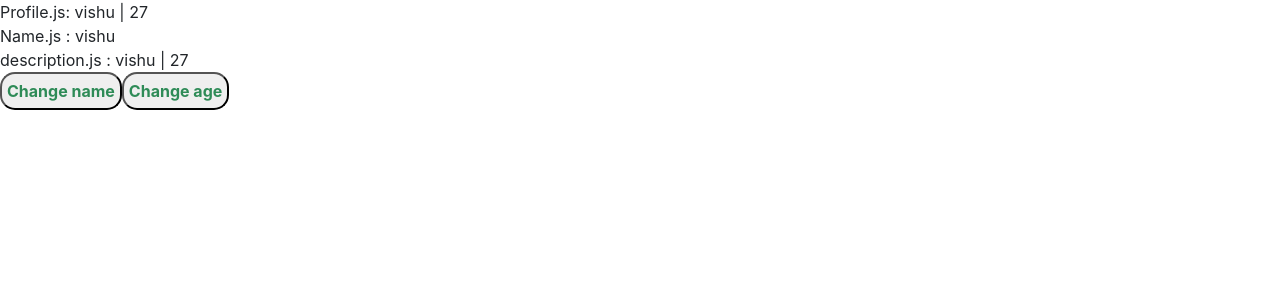
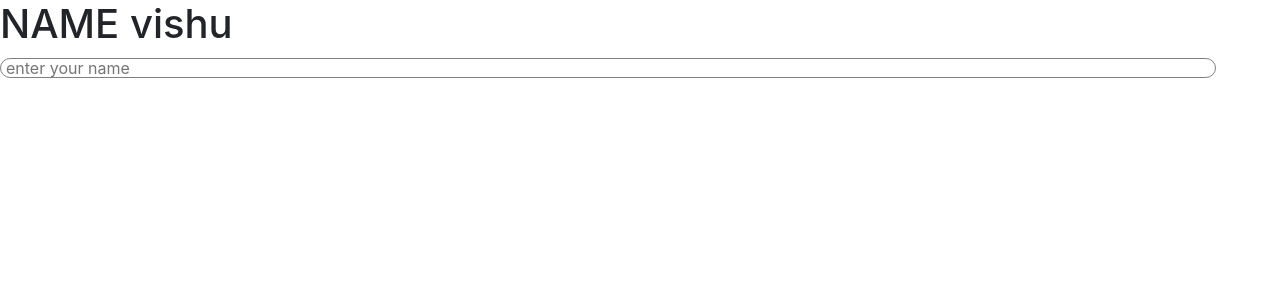
Before and after one commit to vpyasi11/React, a React (Create React App) app in the folder router/: page / in a window 1280 px wide. Shown: the top 300 px of the page. Built offline with nearby package versions, Linux system fonts and the light colour scheme.

Commit message:
reactcookies and advanced routing using params

```diff
--- a/router/package.json
+++ b/router/package.json
@@ -9,7 +9,6 @@
     "axios": "^1.4.0",
     "react": "^18.2.0",
     "react-cookie": "^4.1.1",
-    "react-cookies": "^0.1.1",
     "react-dom": "^18.2.0",
     "react-router-dom": "^6.11.2",
     "react-scripts": "5.0.1",
--- a/router/src/App.js
+++ b/router/src/App.js
@@ -7,6 +7,8 @@ import Home from './components/Home';
 import LandingPage from './components/LandingPage';
 import Profile from './components/Profile';
 import {useCookies} from 'react-cookie'
+import RCookies from './components/RCookies';
+import ViewProduct from './components/ViewProduct';
 
 // Install : npm i react-router-dom
   // import routes,route from it
@@ -26,7 +28,9 @@ function App() {
         <Route path='/login' element={<Login/>}/>
         <Route path='/landingPage' element={<LandingPage/>}/>
         <Route path='/home' element={<Home/>}/>
-        <Route path='/' element={<Profile/>}/>
+        <Route path='/profile' element={<Profile/>}/>
+        <Route path='/' element={<RCookies/>}/>
+        <Route path='/view/:id' element={<ViewProduct/>}/>
       </Routes>
       {/* <button onClick={()={removeCookies('name')}}></button> */}
     </>
--- a/router/src/components/LandingPage.js
+++ b/router/src/components/LandingPage.js
@@ -2,6 +2,7 @@ import React, { useEffect, useState } from 'react'
 // axios : library --> npm i axios then import
 import axios from 'axios'
 import '../css/LandingPage.css'
+import { Link } from 'react-router-dom'
 
 // use effect
 // hook responsible for side effects (loading after all rendering) like api calling, some kind of dom manipulation
@@ -16,13 +17,13 @@ export default function LandingPage() {
     // has a callback function and dependency array and also a cleanup function (return - unmounting/clean any aftereffect given to components)
     useEffect(() => {
 
-        console.log("I am useEffect : loads in last after rendering all the content of this component");
+        // console.log("I am useEffect : loads in last after rendering all the content of this component");
         // console.log(document.querySelector(".header"))
 
         const apicalling = async () => {
             try {
                 let response = await axios.get('https://dummyjson.com/products')
-                console.log(response);
+                // console.log(response);
                 getProduct(response.data.products)
             }
             catch (error) {
@@ -38,7 +39,7 @@ export default function LandingPage() {
     // case 2: dependency array has some state or props --> whenever the state or props change, useffect will be trigerred that many times
 
     console.log("loads second");
-    console.log(product)
+    // console.log(product)
 
     return (
         <div className='header'>
@@ -54,7 +55,7 @@ export default function LandingPage() {
                             <div>
                             <div>{element.title}</div>
                             <div>{element.brand}</div>
-                            <button>View</button>
+                            <button><Link to={`/view/${element.id}`}>View</Link></button>
                             <button>Add to cart</button>
                             </div>
                         </div>
--- /dev/null
+++ b/router/src/components/RCookies.js
@@ -0,0 +1,26 @@
+import React from 'react'
+import { useCookies } from 'react-cookie'
+
+// npm i react-cookie
+/* Diff b/w cookies and localstorage
+
+    --> cookies can store(around 4kb) and localstorage (5mb)
+    --> cookies expiry can be set
+*/
+
+export default function RCookies() {
+
+    const [cookie, setCookies] = useCookies('')
+
+    function handleChange(e){
+        console.log(e.target.value);
+        setCookies('name', e.target.value, {path:'/'})
+    }
+
+    return (
+        <div>
+            <h1>NAME {cookie.name}</h1>
+            <input type='text' placeholder='enter your name' onChange={handleChange}/>
+        </div>
+    )
+}
--- /dev/null
+++ b/router/src/components/ViewProduct.js
@@ -0,0 +1,25 @@
+import React, { useEffect } from 'react'
+import { useParams } from 'react-router-dom'
+import axios from 'axios'
+
+export default function ViewProduct() {
+    const {id} = useParams()
+
+    useEffect(()=>{
+        const fetchData = async()=>{
+            try{
+                let response=await axios.get(`https://dummyjson.com/products/${id}`)
+                console.log(response.data)
+            }
+            catch(err){
+                console.log(err);
+            }
+        }
+
+        fetchData()
+    })
+
+  return (
+    <div>Product ID : {id}</div>
+  )
+}
```
Also changed, not shown: 1 other file (tests, documents, lock files or other folders).
